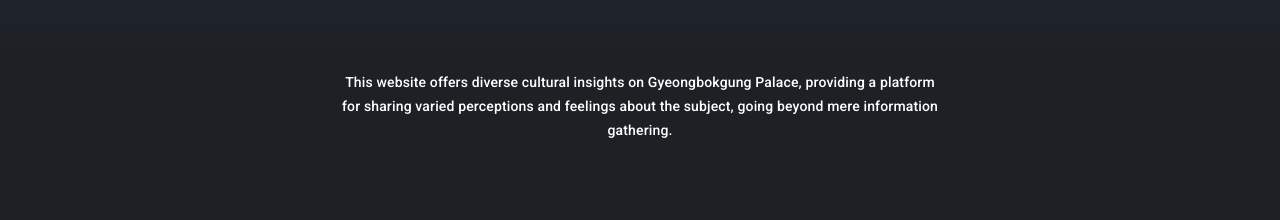
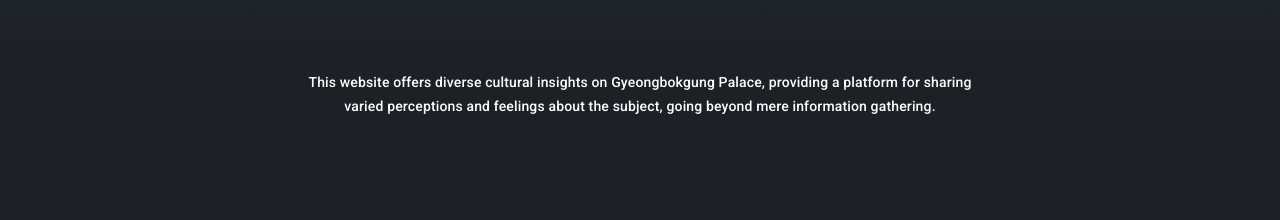
Before and after one commit to jw-hong-logncoding/gyeonbokgung-palace-x, a React (Vite) app: page / in a window 1280 px wide. Shown: the part 385-605 px from the top of the page. Built offline with nearby package versions, Linux system fonts and the light colour scheme.

Commit message:
fix: main subtitle

```diff
--- a/src/components/Main/Main.jsx
+++ b/src/components/Main/Main.jsx
@@ -89,11 +89,11 @@
                     textAlign="center"
                     justifyContent="center"
                 >
-                    <Box sx={{maxWidth:
-                         {
-                            xs:'400px',
-                            sm: '600px'
-                         }
+                    <Box sx={{
+                            maxWidth: {
+                                sm: "700px"
+                            },
+                            padding: "0px 8px"
                          }}>
                         <Typography variant="mainSubtitle" >
                         This website offers diverse cultural insights on Gyeongbokgung Palace, providing a platform for sharing varied perceptions and feelings about the subject, going beyond mere information gathering.
```
